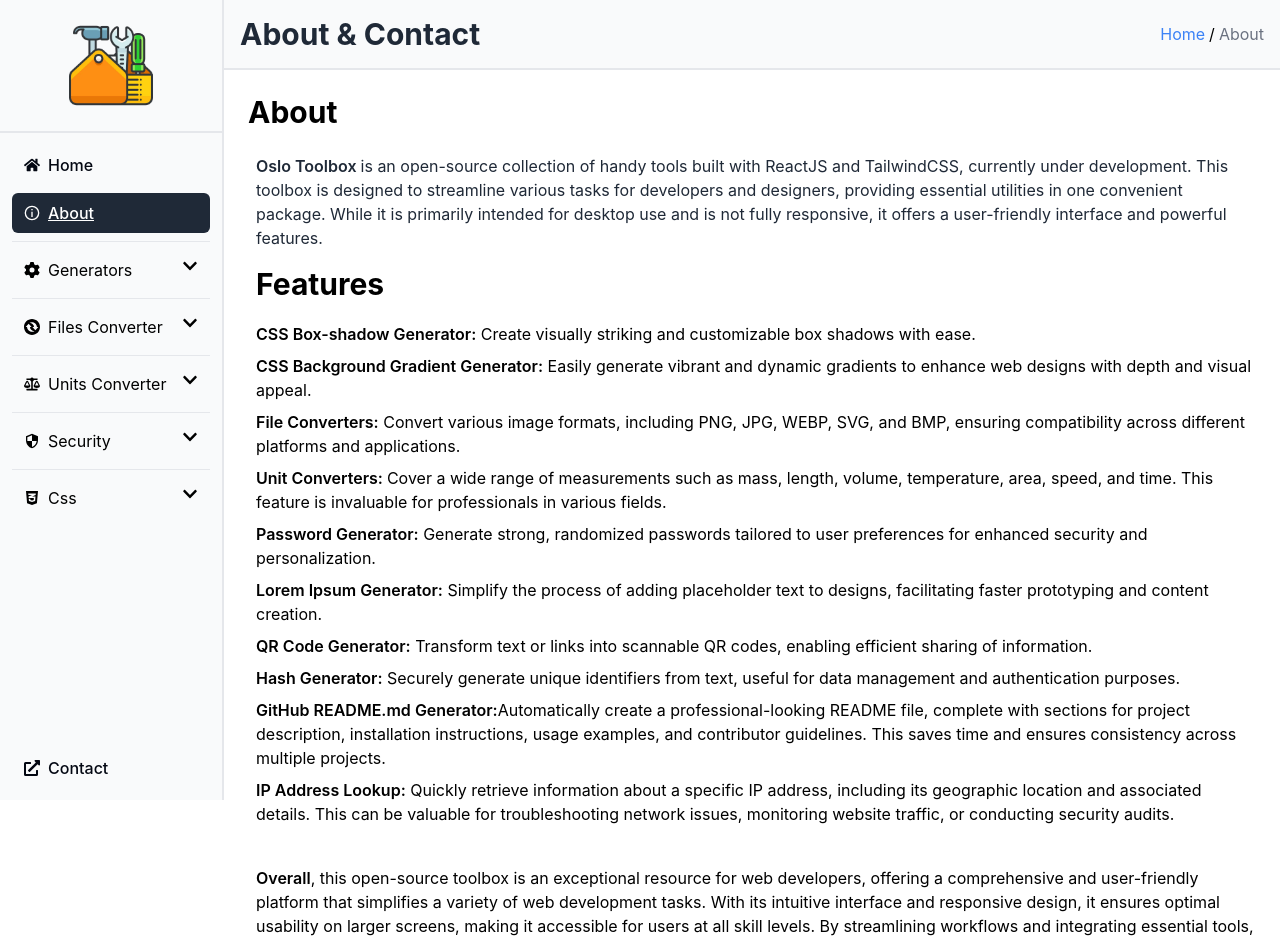
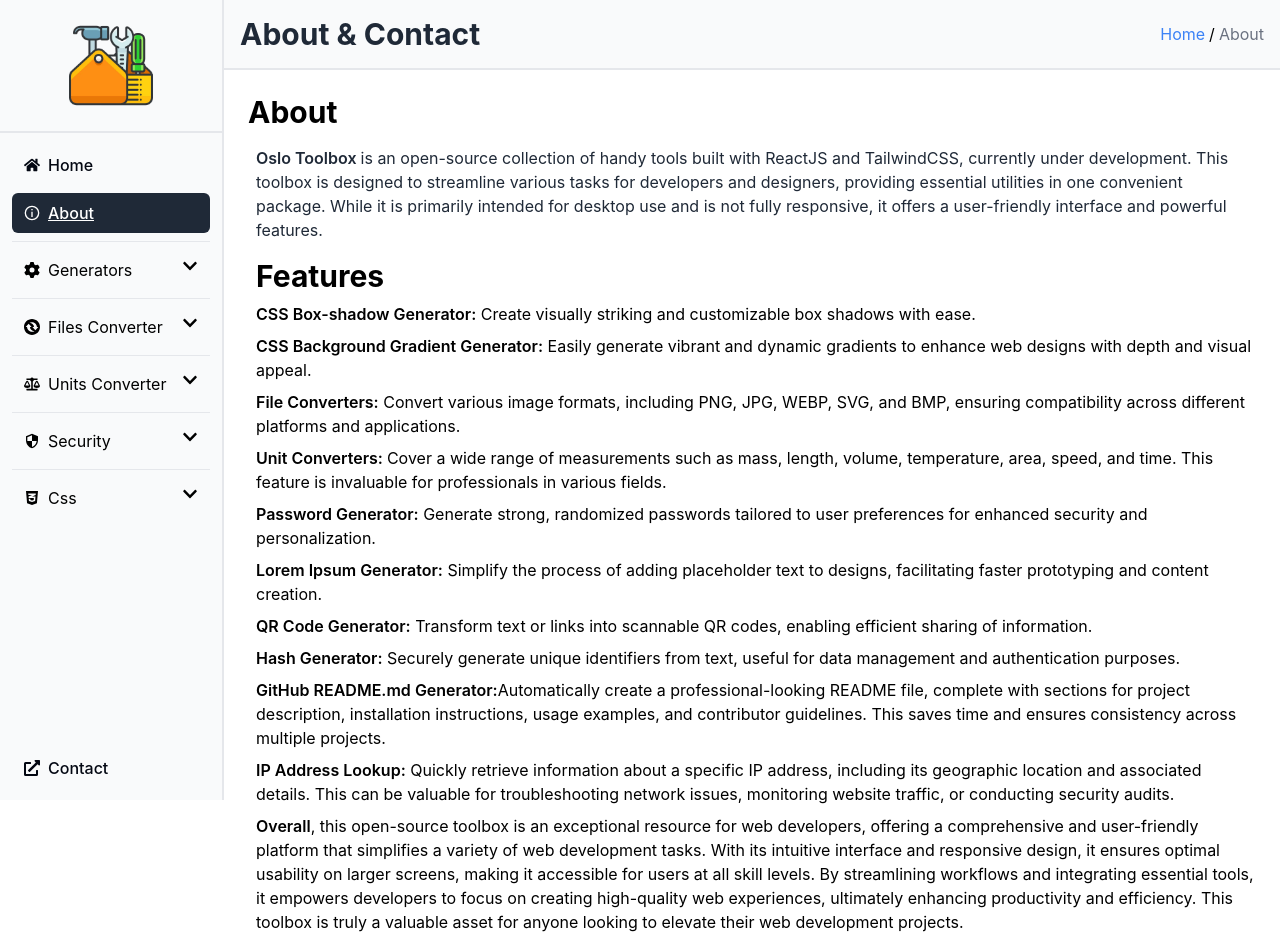
Before and after one commit to Oslonline/oslo-toolbox, a React (Vite) app: page /About in a window 1280 px wide. Shown: the top 941 px of the page. Built offline with nearby package versions, Linux system fonts and the light colour scheme.

Commit message:
fix: adjust margins

```diff
--- a/src/pages/About.jsx
+++ b/src/pages/About.jsx
@@ -6,7 +6,7 @@ function About() {
       <div className="flex flex-col gap-2">
         <p className="font-bold text-3xl">About</p>
         <div className="ml-2">
-          <p className="text-gray-800 mb-4 mt-4">
+          <p className="text-gray-800 mb-4 mt-2">
             <span className="font-semibold">Oslo Toolbox </span> is an
             open-source collection of handy tools built with ReactJS and
             TailwindCSS, currently under development. This toolbox is designed
@@ -15,7 +15,7 @@ function About() {
             intended for desktop use and is not fully responsive, it offers a
             user-friendly interface and powerful features.
           </p>
-          <p className="font-bold mb-5 text-3xl">Features</p>
+          <p className="font-bold mb-2 text-3xl">Features</p>
 
           <p>
             <span className="font-semibold mt-2">
@@ -76,7 +76,7 @@ function About() {
             troubleshooting network issues, monitoring website traffic, or
             conducting security audits.
           </p>
-          <p className="mt-10">
+          <p className="mt-2">
             <span className="font-semibold">Overall</span>, this open-source
             toolbox is an exceptional resource for web developers, offering a
             comprehensive and user-friendly platform that simplifies a variety
```
